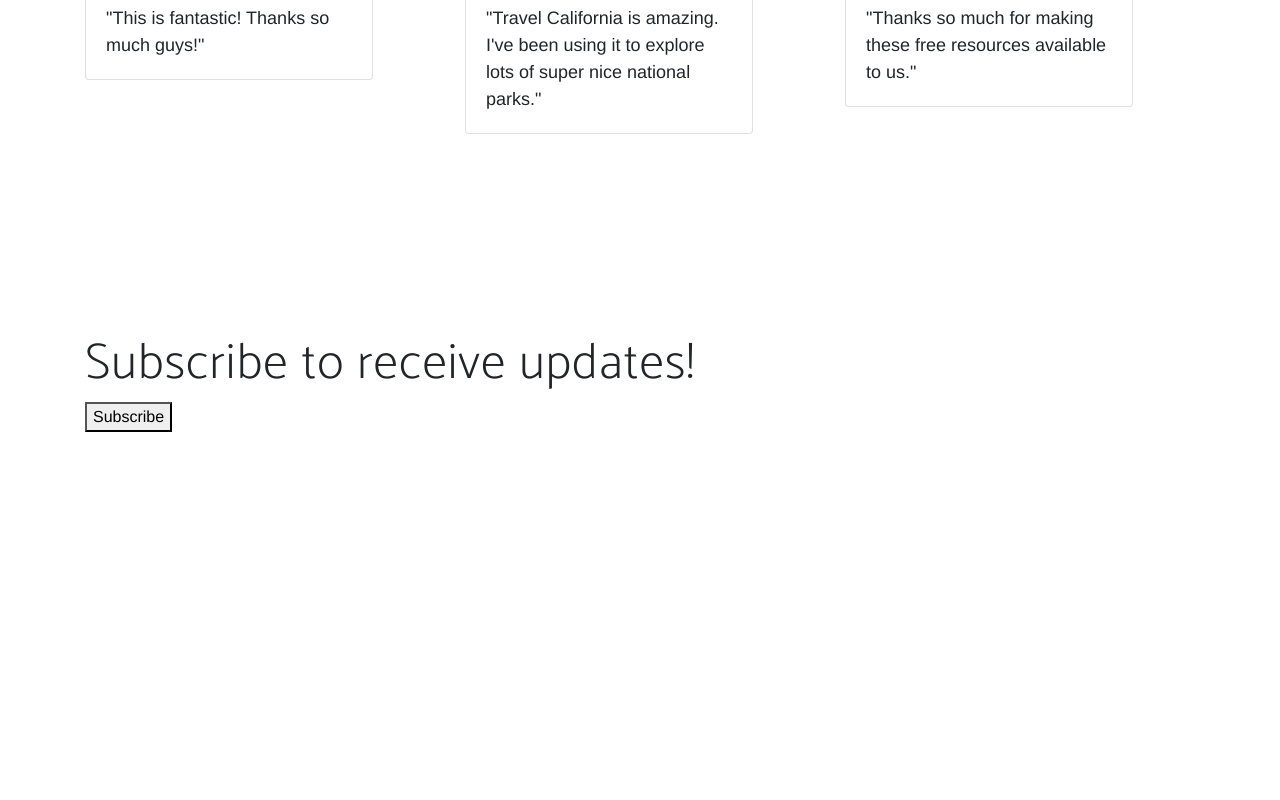
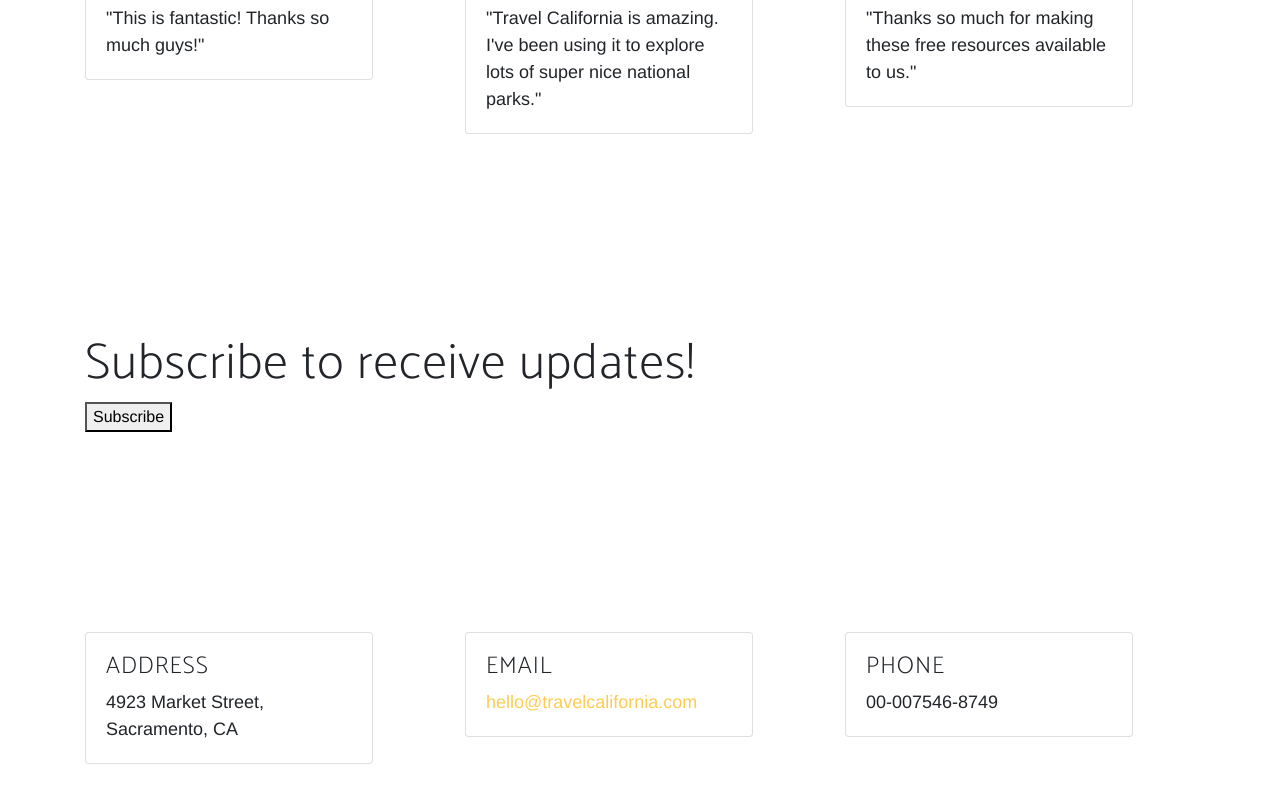
Before and after one commit to tashmayor/Travel-California-Website, a plain HTML site: page starter/index.html in a window 1280 px wide. Shown: the part 3276-4076 px from the top of the page. Before the commit the page ends 4008 px from the top, so only its background shows below. Drawn offline with nearby package versions, Linux system fonts and the light colour scheme; a web font is replaced by a local one.

Commit message:
adding the contacts

```diff
--- a/starter/index.html
+++ b/starter/index.html
@@ -142,6 +142,34 @@
 
   <!-- Contact-->
   <section class="contact-section bg-black">
+    <div class="container">
+      <div class="row">
+        <div class="col-md-4">
+          <div class="card" style="width: 18rem;">
+            <div class="card-body">
+              <h4 class="text-uppercase">Address</h4>
+              <p class="card-text">4923 Market Street, Sacramento, CA</p>
+            </div>
+          </div>
+        </div>
+        <div class="col-md-4">
+          <div class="card" style="width: 18rem;">
+            <div class="card-body">
+              <h4 class="text-uppercase">Email</h4>
+              <p class="card-text"><a href="#">hello@travelcalifornia.com</a></p>
+            </div>
+          </div>
+        </div>
+        <div class="col-md-4">
+          <div class="card" style="width: 18rem;">
+            <div class="card-body">
+              <h4 class="text-uppercase">Phone</h4>
+              <p class="card-text">00-007546-8749</p>
+            </div>
+          </div>
+        </div>
+      </div>
+    </div>
   </section>
 
   <footer>
```
